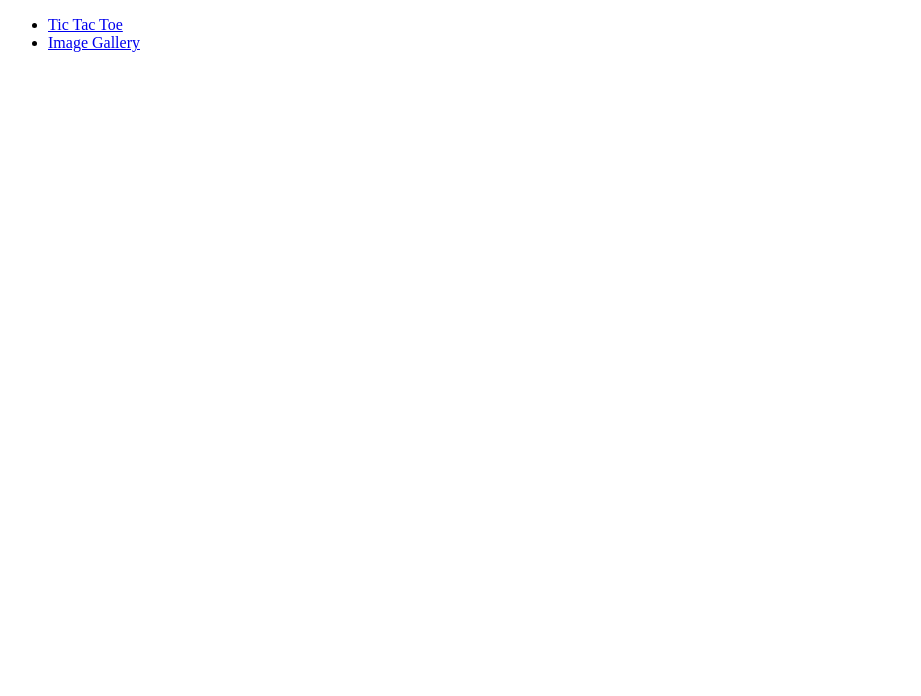
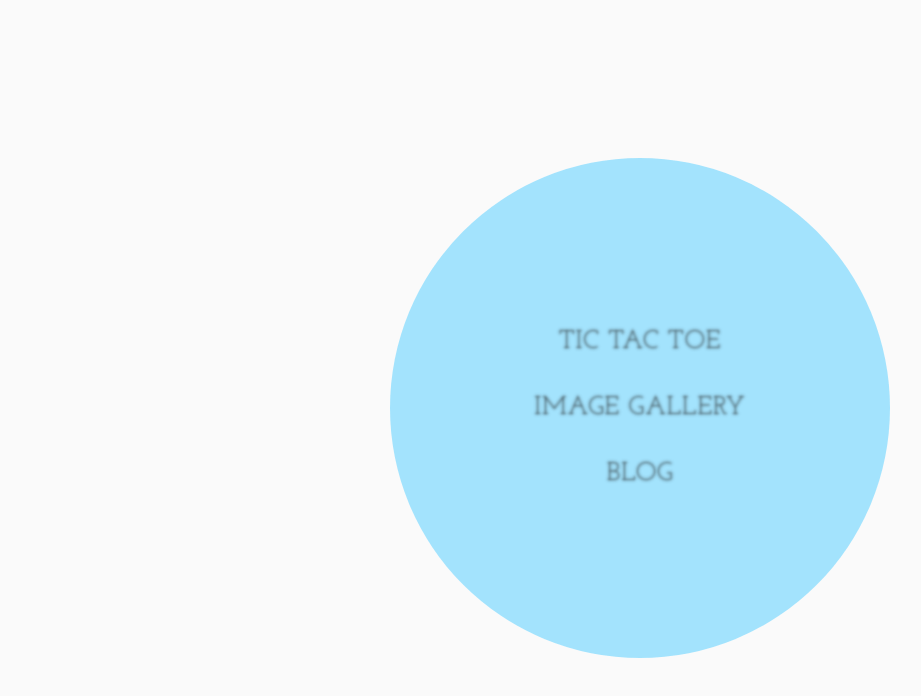
Before and after one commit to AurelianSpodarec/code-gange-community-website, a website: page client/colton/index.html in a window 1280 px wide. Shown: the whole page, without its empty margins (0-921 px from the left). Drawn offline with Linux system fonts and the light colour scheme.

Commit message:
Updated Colton's project list and finished blog project

```diff
--- a/client/colton/index.html
+++ b/client/colton/index.html
@@ -5,13 +5,19 @@
   <meta name="viewport" content="width=device-width, initial-scale=1.0">
   <meta http-equiv="X-UA-Compatible" content="ie=edge">
   <title>Document</title>
+
+  <link href="https://fonts.googleapis.com/css?family=Josefin+Slab" rel="stylesheet">
+  <link rel="stylesheet" href="style.css">
 </head>
 <body>
 
-  <ul>
-    <li><a href="tic-tac-toe">Tic Tac Toe</a></li>
-    <li><a href="image-gallery">Image Gallery</a></li>
-  </ul>
+  <div class="content">
+    <ul class="menu">
+      <li><a href="tic-tac-toe">Tic Tac Toe</a></li>
+      <li><a href="image-gallery">Image Gallery</a></li>
+      <li><a href="blog">Blog</a></li>
+    </ul>
+  </div>
 
 </body>
 </html>
--- /dev/null
+++ b/client/colton/style.css
@@ -0,0 +1,59 @@
+html, body {
+  background-color: #FAFAFA;
+  height: 100%;
+}
+
+body {
+  display: flex;
+  align-items: center;
+  justify-content: center;
+}
+
+.content {
+  width: 580px;
+}
+
+.menu {
+  display: flex;
+  flex-direction: column;
+  justify-content: center;
+  border-radius: 50%;
+  background: rgba(127, 219, 255, 0.7);
+  padding: 50px 0;
+  margin: 0 auto;
+  max-width: 500px;
+  height: 400px;
+  list-style-type: none;
+  transition: all 0.4s linear;
+}
+
+.menu:hover {
+  background-color: rgba(127, 219, 255, 0.2);
+}
+
+.menu li {
+  display: block;
+  font-family: 'Josefin Slab', serif;
+  font-size: 2rem;
+  line-height: 66px;
+}
+
+.menu li a {
+  white-space: nowrap;
+  color: transparent;
+  text-shadow: 0 0 4px #212121;
+  display: block;
+  letter-spacing: 1px;
+  text-align: center;
+  text-transform: uppercase;
+  text-decoration: none;
+  transform: scale(0.8);
+  transition: all 0.4s linear;
+}
+
+.menu li a:hover {
+  color: #fff;
+  text-shadow: none;
+  background-color: rgba(205, 220, 57, 0.8);
+  transform: scale(1.2);
+}
```
Also changed, not shown: client/colton/blog/index.html (added, +33 -0 lines), client/colton/blog/style.css (added, +33 -0 lines).
